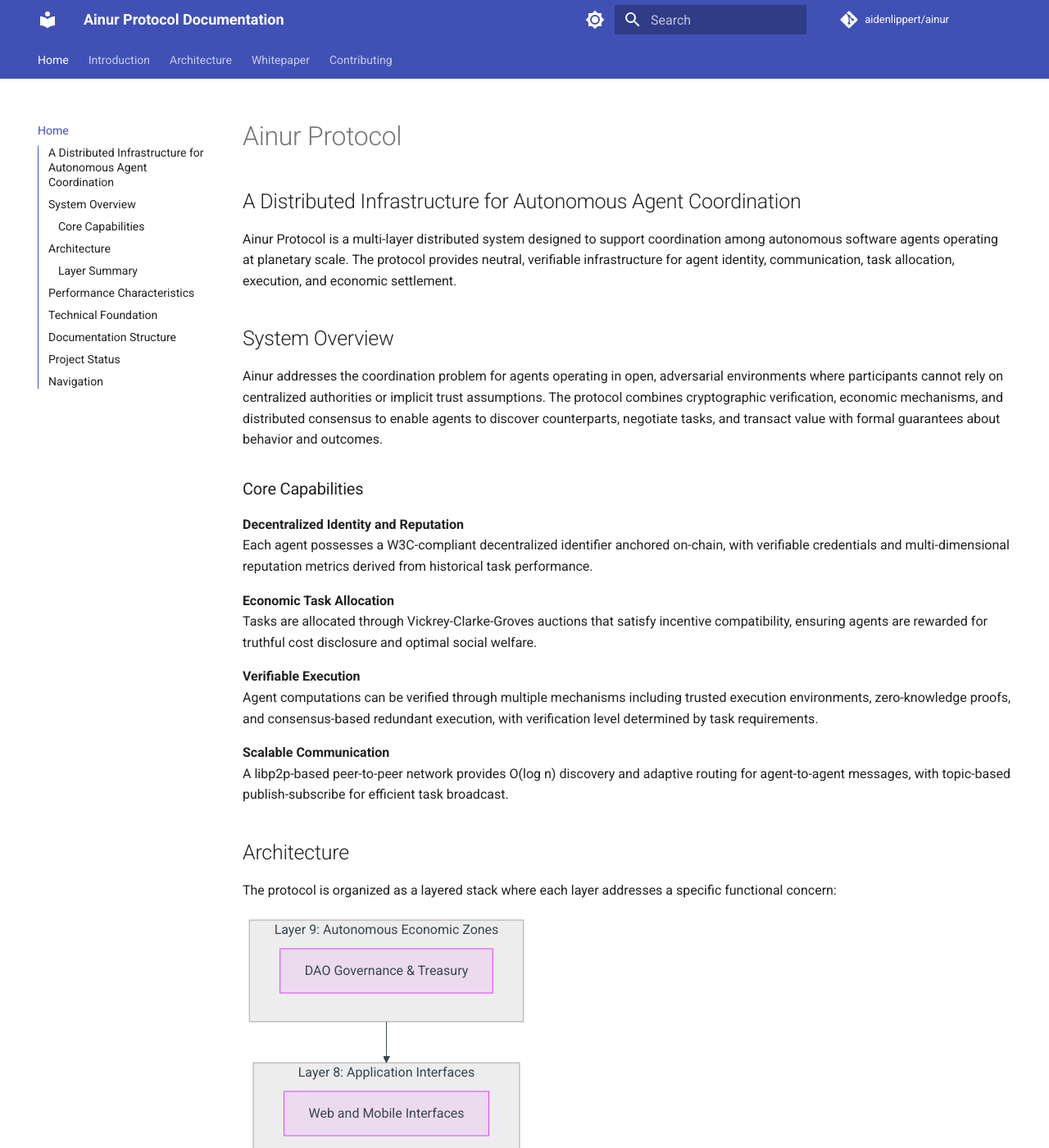
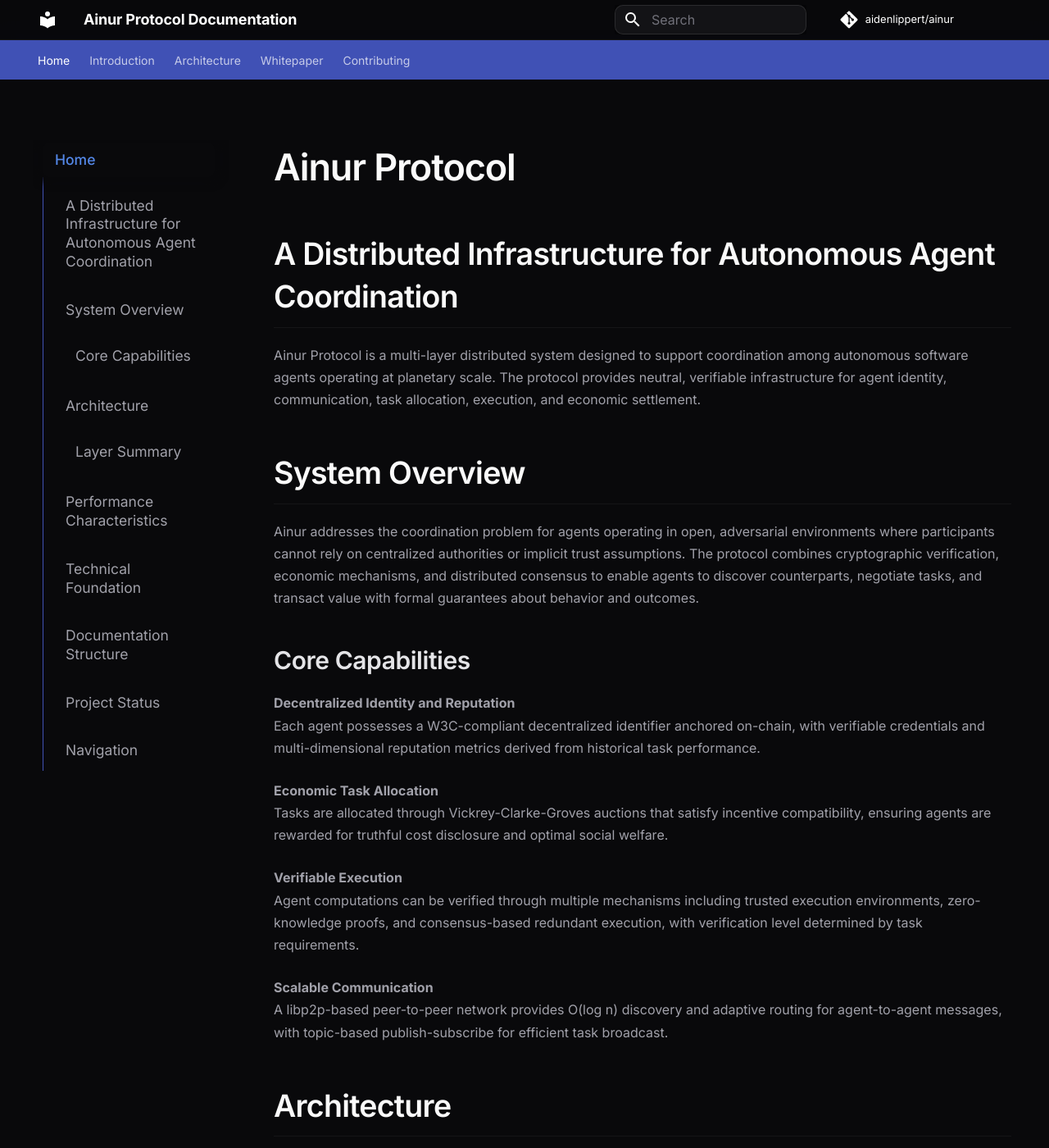
Before and after one commit to aidenlippert/ainur, an MkDocs documentation site: the page built from docs/index.md, in a window 1280 px wide and 1400 px high. Shown: the whole window at 82% size. Built offline with MkDocs 1.6.1 and Material for MkDocs 9.7.7, drawn with Linux system fonts in a browser that asks for light colours; comment, search, counter and statistics services are not loaded.

Commit message:
feat(docs): implement dark professional theme
- Add custom CSS with dark glassmorphic design
- Configure MkDocs Material with slate scheme and indigo accents
- Use Inter font for text, JetBrains Mono for code
- Enable modern features: code copy, content tabs, search sharing
- Style tables, code blocks, and admonitions to match modern API docs aesthetic
- Remove emoji-heavy styling in favor of clean, professional presentation

```diff
--- /dev/null
+++ b/docs/stylesheets/custom.css
@@ -0,0 +1,300 @@
+/* Ainur Protocol Documentation - Custom Styling */
+/* Dark, professional theme inspired by modern API documentation */
+
+:root {
+  /* Color palette */
+  --md-primary-fg-color: #6366f1;
+  --md-primary-fg-color--dark: #4f46e5;
+  --md-accent-fg-color: #818cf8;
+
+  /* Dark background system */
+  --md-default-bg-color: #0a0a0a;
+  --md-default-fg-color: #fafafa;
+  --md-code-bg-color: #09090b;
+  --md-code-fg-color: #e4e4e7;
+
+  /* Typography */
+  --md-text-font: "Inter", -apple-system, BlinkMacSystemFont, "Segoe UI", Roboto, "Helvetica Neue", Arial, sans-serif;
+  --md-code-font: "JetBrains Mono", "Fira Code", Consolas, Monaco, "Courier New", monospace;
+}
+
+/* Base styling */
+body {
+  font-family: var(--md-text-font);
+  background: #09090b;
+  color: #fafafa;
+  font-feature-settings: "liga" 1, "calt" 1;
+  -webkit-font-smoothing: antialiased;
+  -moz-osx-font-smoothing: grayscale;
+}
+
+/* Header */
+.md-header {
+  background: rgba(9, 9, 11, 0.75);
+  backdrop-filter: blur(12px);
+  -webkit-backdrop-filter: blur(12px);
+  border-bottom: 1px solid rgba(255, 255, 255, 0.05);
+  box-shadow: none;
+}
+
+.md-header__title {
+  font-weight: 600;
+  letter-spacing: -0.01em;
+}
+
+/* Navigation */
+.md-nav {
+  font-size: 0.875rem;
+}
+
+.md-nav__item {
+  padding: 0.125rem 0;
+}
+
+.md-nav__link {
+  color: #a1a1aa;
+  border-radius: 0.375rem;
+  padding: 0.5rem 0.75rem;
+  transition: all 0.15s ease;
+}
+
+.md-nav__link:hover {
+  background: rgba(39, 39, 42, 0.6);
+  color: #fafafa;
+}
+
+.md-nav__link--active {
+  background: rgba(99, 102, 241, 0.1);
+  color: #c7d2fe;
+  font-weight: 500;
+}
+
+/* Main content */
+.md-content {
+  margin: 0;
+}
+
+.md-content__inner {
+  padding-top: 2rem;
+  padding-bottom: 4rem;
+}
+
+/* Cards and containers */
+.md-typeset h1 {
+  font-size: 2.25rem;
+  font-weight: 600;
+  letter-spacing: -0.025em;
+  color: #fafafa;
+  margin-bottom: 1rem;
+}
+
+.md-typeset h2 {
+  font-size: 1.875rem;
+  font-weight: 600;
+  letter-spacing: -0.02em;
+  color: #fafafa;
+  margin-top: 2.5rem;
+  margin-bottom: 1rem;
+  border-bottom: 1px solid rgba(255, 255, 255, 0.05);
+  padding-bottom: 0.5rem;
+}
+
+.md-typeset h3 {
+  font-size: 1.5rem;
+  font-weight: 600;
+  letter-spacing: -0.015em;
+  color: #e4e4e7;
+  margin-top: 2rem;
+  margin-bottom: 0.75rem;
+}
+
+.md-typeset p {
+  color: #a1a1aa;
+  line-height: 1.7;
+  margin-bottom: 1.25rem;
+}
+
+/* Code blocks */
+.md-typeset code {
+  background: rgba(24, 24, 27, 0.6);
+  border: 1px solid rgba(255, 255, 255, 0.1);
+  border-radius: 0.25rem;
+  padding: 0.15rem 0.4rem;
+  font-size: 0.875em;
+  color: #e4e4e7;
+}
+
+.md-typeset pre {
+  background: #09090b;
+  border: 1px solid rgba(255, 255, 255, 0.1);
+  border-radius: 0.75rem;
+  margin: 1.5rem 0;
+}
+
+.md-typeset pre > code {
+  background: transparent;
+  border: none;
+  padding: 1rem;
+  display: block;
+  overflow-x: auto;
+}
+
+/* Tables */
+.md-typeset table:not([class]) {
+  border: 1px solid rgba(255, 255, 255, 0.1);
+  border-radius: 0.5rem;
+  overflow: hidden;
+  font-size: 0.875rem;
+}
+
+.md-typeset table:not([class]) th {
+  background: rgba(39, 39, 42, 0.8);
+  color: #e4e4e7;
+  font-weight: 600;
+  text-transform: uppercase;
+  font-size: 0.75rem;
+  letter-spacing: 0.05em;
+  padding: 0.75rem 1rem;
+  border-bottom: 1px solid rgba(255, 255, 255, 0.1);
+}
+
+.md-typeset table:not([class]) td {
+  padding: 0.75rem 1rem;
+  border-bottom: 1px solid rgba(255, 255, 255, 0.05);
+  color: #a1a1aa;
+}
+
+.md-typeset table:not([class]) tr:last-child td {
+  border-bottom: none;
+}
+
+/* Links */
+.md-typeset a {
+  color: #a5b4fc;
+  text-decoration: none;
+  transition: color 0.15s ease;
+}
+
+.md-typeset a:hover {
+  color: #c7d2fe;
+  text-decoration: underline;
+}
+
+/* Admonitions */
+.md-typeset .admonition {
+  border-radius: 0.75rem;
+  border: 1px solid rgba(255, 255, 255, 0.1);
+  background: rgba(24, 24, 27, 0.4);
+  backdrop-filter: blur(8px);
+  -webkit-backdrop-filter: blur(8px);
+  padding: 1rem 1.25rem;
+  margin: 1.5rem 0;
+}
+
+.md-typeset .admonition-title {
+  font-weight: 600;
+  font-size: 0.875rem;
+  margin-bottom: 0.5rem;
+}
+
+/* Mermaid diagrams */
+.mermaid {
+  background: rgba(24, 24, 27, 0.4) !important;
+  border: 1px solid rgba(255, 255, 255, 0.1);
+  border-radius: 0.75rem;
+  padding: 1.5rem;
+  margin: 1.5rem 0;
+}
+
+/* Tabs */
+.tabbed-set {
+  border: 1px solid rgba(255, 255, 255, 0.1);
+  border-radius: 0.75rem;
+  overflow: hidden;
+  margin: 1.5rem 0;
+}
+
+.tabbed-labels {
+  background: rgba(24, 24, 27, 0.8);
+  border-bottom: 1px solid rgba(255, 255, 255, 0.05);
+  padding: 0.5rem;
+  display: flex;
+  gap: 0.375rem;
+}
+
+.tabbed-labels > label {
+  padding: 0.5rem 0.75rem;
+  font-size: 0.875rem;
+  border-radius: 0.375rem;
+  color: #a1a1aa;
+  cursor: pointer;
+  transition: all 0.15s ease;
+  border: 1px solid rgba(255, 255, 255, 0.1);
+}
+
+.tabbed-labels > label:hover {
+  background: rgba(63, 63, 70, 0.6);
+  color: #fafafa;
+}
+
+.tabbed-set > input:checked + label {
+  background: rgba(39, 39, 42, 0.9);
+  color: #fafafa;
+  font-weight: 500;
+}
+
+.tabbed-content {
+  padding: 1.25rem;
+  background: #09090b;
+}
+
+/* Search */
+.md-search__input {
+  background: rgba(24, 24, 27, 0.8);
+  border: 1px solid rgba(255, 255, 255, 0.1);
+  border-radius: 0.5rem;
+  color: #fafafa;
+}
+
+.md-search__input::placeholder {
+  color: #71717a;
+}
+
+/* Footer */
+.md-footer {
+  background: rgba(9, 9, 11, 0.95);
+  border-top: 1px solid rgba(255, 255, 255, 0.05);
+}
+
+/* Sidebar improvements */
+.md-sidebar {
+  width: 14rem;
+}
+
+.md-sidebar--primary {
+  background: transparent;
+}
+
+.md-sidebar__scrollwrap {
+  margin: 1rem 0.5rem;
+}
+
+/* Remove default MkDocs branding colors where not desired */
+[data-md-color-scheme="slate"] {
+  --md-default-bg-color: #09090b;
+  --md-default-fg-color: #fafafa;
+  --md-code-bg-color: #18181b;
+  --md-code-fg-color: #e4e4e7;
+}
+
+/* Make inline code stand out less */
+.md-typeset code {
+  box-shadow: none;
+}
+
+/* Smooth transitions */
+* {
+  transition-property: background-color, border-color, color, fill, stroke;
+  transition-timing-function: cubic-bezier(0.4, 0, 0.2, 1);
+  transition-duration: 150ms;
+}
--- a/mkdocs.yml
+++ b/mkdocs.yml
@@ -7,27 +7,26 @@ repo_name: aidenlippert/ainur
 theme:
   name: material
   palette:
-    - scheme: default
-      primary: indigo
-      accent: purple
-      toggle:
-        icon: material/brightness-7
-        name: Switch to dark mode
-    - scheme: slate
-      primary: indigo
-      accent: purple
-      toggle:
-        icon: material/brightness-4
-        name: Switch to light mode
+    scheme: slate
+    primary: indigo
+    accent: indigo
+  font:
+    text: Inter
+    code: JetBrains Mono
   features:
     - navigation.tabs
     - navigation.sections
     - navigation.expand
     - navigation.indexes
+    - navigation.top
+    - navigation.tracking
     - toc.integrate
     - search.suggest
     - search.highlight
+    - search.share
+    - content.code.copy
     - content.code.annotate
+    - content.tabs.link
 
 plugins:
   - search
@@ -56,6 +55,11 @@ markdown_extensions:
   - attr_list
   - md_in_html
 
+extra_css:
+  - stylesheets/custom.css
+  - https://fonts.googleapis.com/css2?family=Inter:wght@300;400;500;600;700&display=swap
+  - https://fonts.googleapis.com/css2?family=JetBrains+Mono:wght@400;500;600&display=swap
+
 extra_javascript:
   - javascripts/mathjax.js
   - https://polyfill.io/v3/polyfill.min.js?features=es6
```
